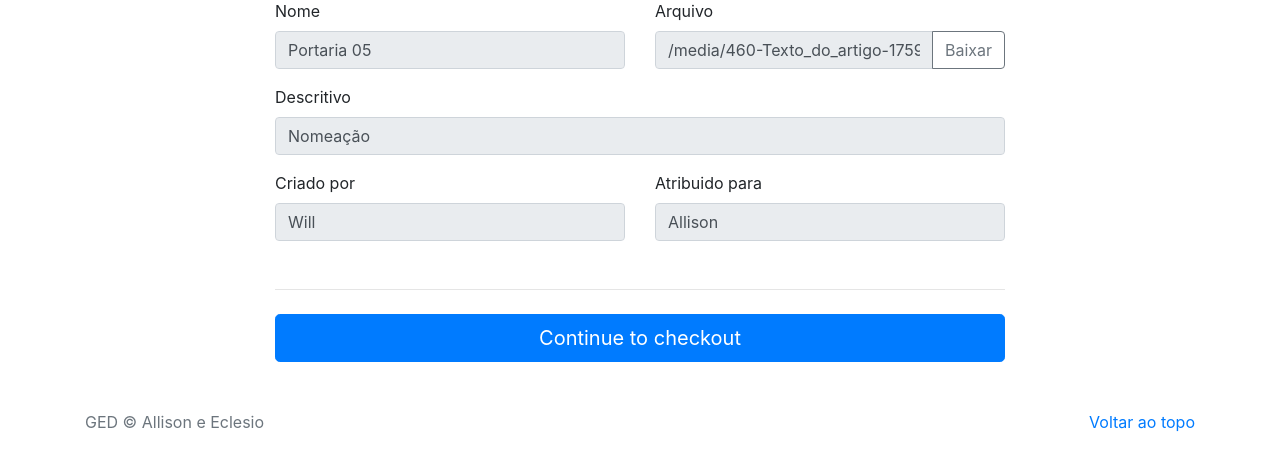
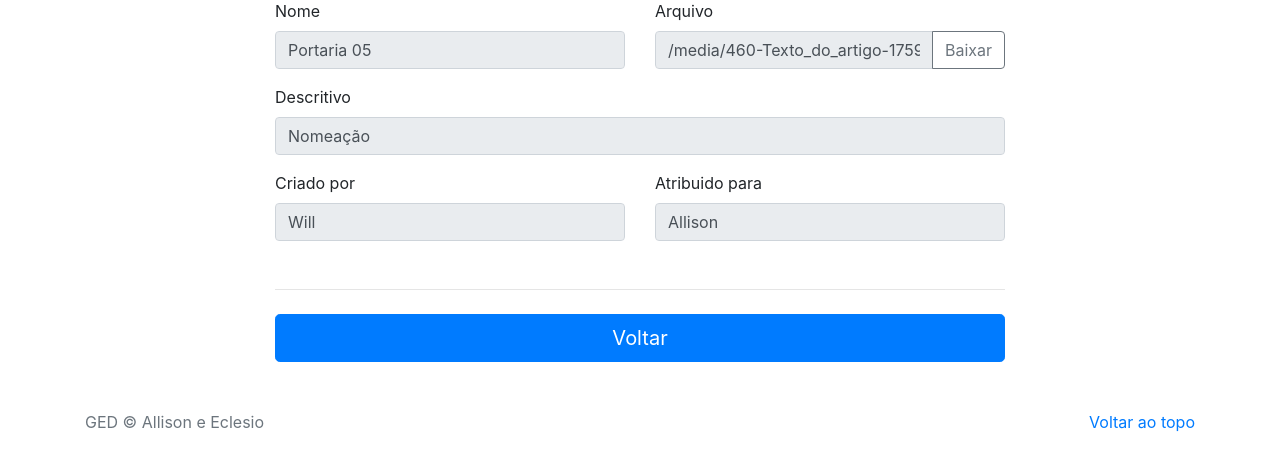
Before and after one commit to ADSVilhena/criacao-do-esqueleto-do-projeto-ged, a Django app: page /detalhes/3/ in a window 1280 px wide. Shown: the part 290-761 px from the top of the page. Run offline with Django 3.2, Linux system fonts and the light colour scheme; a user stored in the database is signed in; data comes from the database, SQL or seed files in the repository; both versions use the stored data as it was after the commit; some libraries are stand-ins or nearby versions.

Commit message:
Ajustes detalhes de documento

```diff
--- a/GED/templates/detalhes.html
+++ b/GED/templates/detalhes.html
@@ -84,7 +84,7 @@
                 </div>
 
                 <hr class="mb-4">
-                <button class="btn btn-primary btn-lg btn-block" type="submit">Continue to checkout</button>
+                <a href="{% url 'list_documento' %}" class="btn btn-primary btn-lg btn-block" type="submit">Voltar</a>
             </form>
         </div>
     </div>
```
Also changed, not shown: db.sqlite3.
